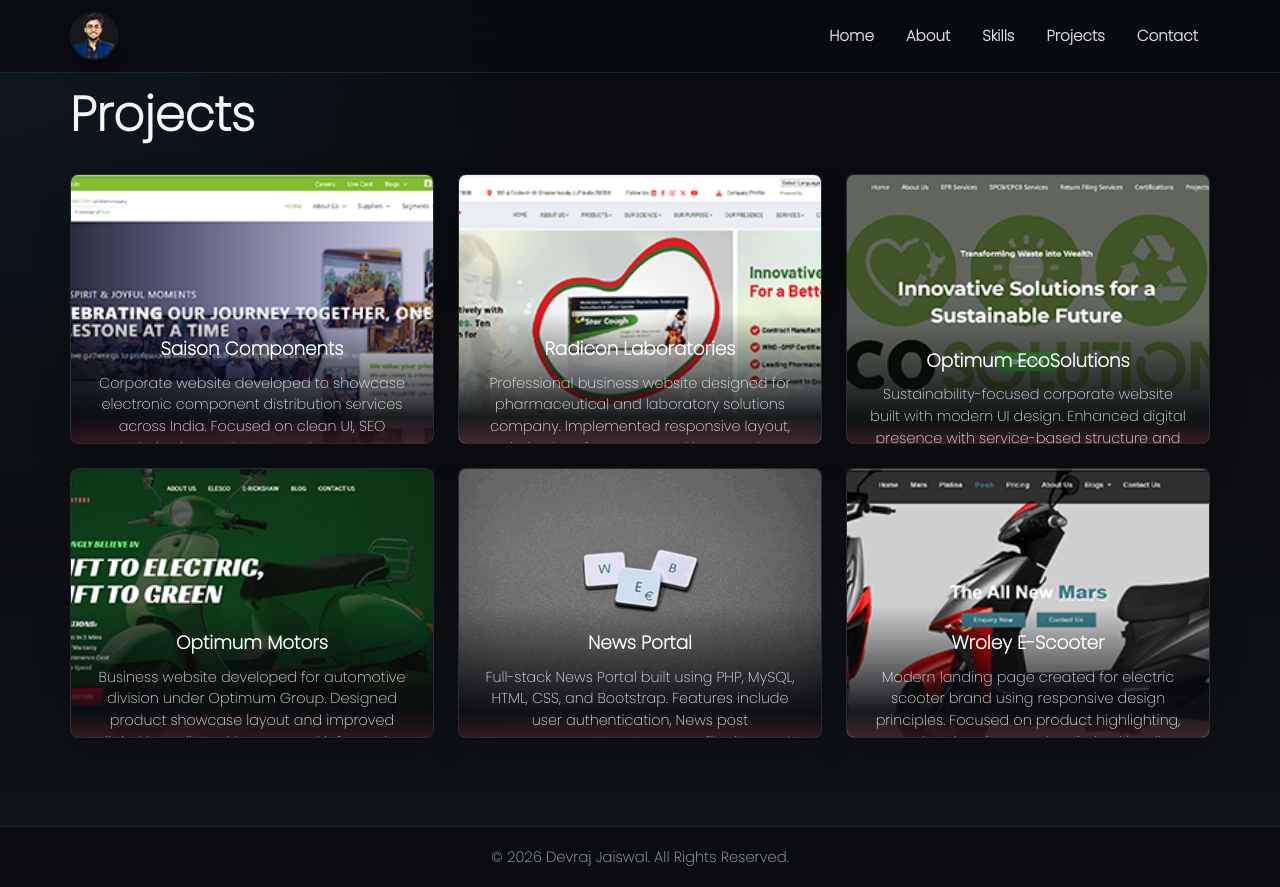
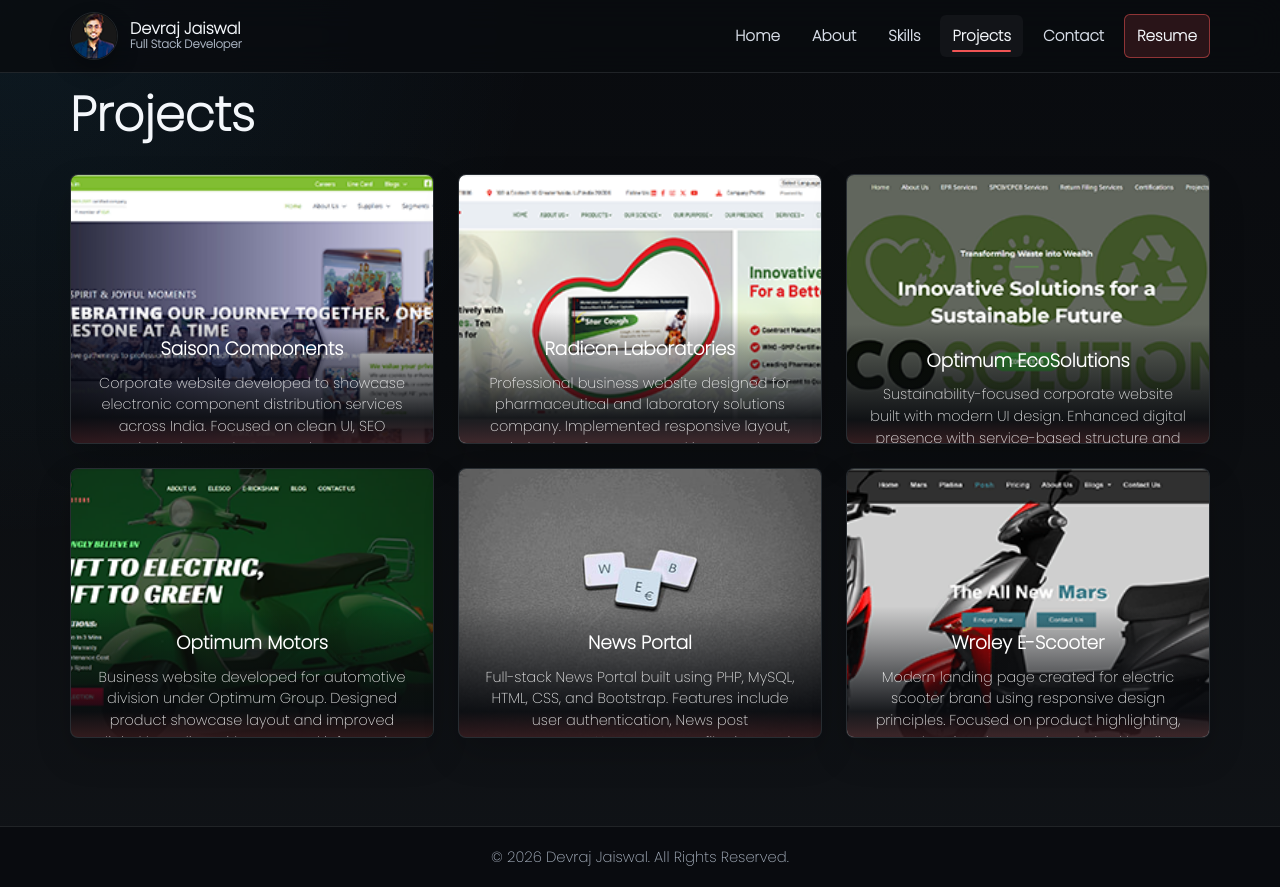
Before and after one commit to DevrajJaiswal/MyPortfolio, a React (Vite) app: page /projects in a window 1280 px wide. Built offline with nearby package versions, Linux system fonts and the light colour scheme.

Commit message:
feat: make the navigation feel more personal and polished

```diff
--- a/src/components/Header.jsx
+++ b/src/components/Header.jsx
@@ -1,27 +1,75 @@
 import React, { useState } from 'react'
-import { Link } from 'react-router-dom';
+import { Link, NavLink } from 'react-router-dom';
 
 function Header() {
     const [isMenuOpen, setIsMenuOpen] = useState(false);
 
-    const openMenu = () => setIsMenuOpen(true);
     const closeMenu = () => setIsMenuOpen(false);
+
+    const navLinks = [
+        { label: 'Home', to: '/' },
+        { label: 'About', to: '/about' },
+        { label: 'Skills', to: '/skills' },
+        { label: 'Projects', to: '/projects' },
+        { label: 'Contact', to: '/contact' },
+    ];
 
     return (
         <>
             <header>
                 <div className="container">
-                    <nav>
-                        <span><Link to="/about"><img src="images/favicon.png" className="logo" alt="Logo" /></Link></span>
-                        <ul id="sidemenu" style={{ right: isMenuOpen ? '0' : '-200px' }}>
-                            <li><Link to="/" onClick={closeMenu}>Home</Link></li>
-                            <li><Link to="/about" onClick={closeMenu}>About</Link></li>
-                            <li><Link to="/skills" onClick={closeMenu}>Skills</Link></li>
-                            <li><Link to="/projects" onClick={closeMenu}>Projects</Link></li>
-                            <li><Link to="/contact" onClick={closeMenu}>Contact</Link></li>
-                            <i className="fa fa-solid fa-xmark" onClick={closeMenu}></i>
+                    <nav aria-label="Primary navigation">
+                        <Link to="/" className="brand" onClick={closeMenu}>
+                            <img src="images/favicon.png" className="logo" alt="Devraj Jaiswal logo" />
+                            <span>
+                                <strong>Devraj Jaiswal</strong>
+                                <small>Full Stack Developer</small>
+                            </span>
+                        </Link>
+
+                        <ul id="sidemenu" className={isMenuOpen ? 'is-open' : ''}>
+                            {navLinks.map((link) => (
+                                <li key={link.to}>
+                                    <NavLink
+                                        to={link.to}
+                                        onClick={closeMenu}
+                                        className={({ isActive }) => isActive ? 'active' : undefined}
+                                    >
+                                        {link.label}
+                                    </NavLink>
+                                </li>
+                            ))}
+                            <li>
+                                <a
+                                    href="/images/Devraj-Jaiswal-Resume-Full-Stack-Web-Developer.pdf"
+                                    className="resume-link"
+                                    target="_blank"
+                                    rel="noreferrer"
+                                    onClick={closeMenu}
+                                >
+                                    Resume
+                                </a>
+                            </li>
+                            <button
+                                type="button"
+                                className="menu-control menu-close"
+                                aria-label="Close navigation menu"
+                                onClick={closeMenu}
+                            >
+                                <i className="fa fa-solid fa-xmark" aria-hidden="true"></i>
+                            </button>
                         </ul>
-                        <i className="fa fa-solid fa-bars" onClick={openMenu}></i>
+
+                        <button
+                            type="button"
+                            className="menu-control menu-open"
+                            aria-label="Open navigation menu"
+                            aria-controls="sidemenu"
+                            aria-expanded={isMenuOpen}
+                            onClick={() => setIsMenuOpen(true)}
+                        >
+                            <i className="fa fa-solid fa-bars" aria-hidden="true"></i>
+                        </button>
                     </nav>
                 </div>
             </header>
--- a/src/index.css
+++ b/src/index.css
@@ -176,6 +176,32 @@
   width: 100%;
 }
 
+.brand {
+  display: inline-flex;
+  align-items: center;
+  gap: 12px;
+  min-width: 0;
+}
+
+.brand span {
+  display: grid;
+  gap: 1px;
+}
+
+.brand strong {
+  color: var(--text);
+  font-size: 1rem;
+  font-weight: 850;
+  line-height: 1.1;
+}
+
+.brand small {
+  color: var(--text-muted);
+  font-size: 0.72rem;
+  font-weight: 700;
+  line-height: 1.2;
+}
+
 .logo {
   width: 48px;
   height: 48px;
@@ -225,19 +251,56 @@
 }
 
 nav ul li a:hover,
-nav ul li a:focus-visible {
+nav ul li a:focus-visible,
+nav ul li a.active {
   color: var(--text);
   background: rgba(255, 255, 255, 0.04);
 }
 
 nav ul li a:hover::after,
-nav ul li a:focus-visible::after {
+nav ul li a:focus-visible::after,
+nav ul li a.active::after {
   transform: scaleX(1);
 }
 
-nav .fa {
+.resume-link {
+  border: 1px solid rgba(240, 84, 84, 0.52);
+  background: rgba(240, 84, 84, 0.14);
+  color: var(--text);
+}
+
+.resume-link::after {
   display: none;
+}
+
+.menu-control {
+  display: none;
+  align-items: center;
+  justify-content: center;
+  width: 42px;
+  height: 42px;
+  border: 1px solid var(--border);
+  border-radius: var(--radius-sm);
+  background: rgba(255, 255, 255, 0.04);
+  color: var(--text);
   cursor: pointer;
+  transition:
+    border-color 180ms ease,
+    background 180ms ease,
+    color 180ms ease;
+}
+
+.menu-control:hover {
+  border-color: rgba(240, 84, 84, 0.42);
+  background: rgba(240, 84, 84, 0.12);
+}
+
+.menu-control i {
+  color: inherit;
+}
+
+.menu-close {
+  display: none;
 }
 
 #home {
@@ -674,11 +737,20 @@
     margin-bottom: 24px;
   }
 
-  nav .fa {
-    display: block;
-    color: var(--text);
-    font-size: 1.55rem;
-    padding: 4px;
+  .brand {
+    gap: 10px;
+  }
+
+  .brand strong {
+    font-size: 0.95rem;
+  }
+
+  .brand small {
+    font-size: 0.68rem;
+  }
+
+  .menu-open {
+    display: inline-flex;
   }
 
   nav ul {
@@ -695,6 +767,10 @@
     transition: right 220ms ease;
   }
 
+  nav ul.is-open {
+    right: 0;
+  }
+
   nav ul li {
     display: block;
     margin-bottom: 10px;
@@ -705,8 +781,9 @@
     padding: 10px 12px;
   }
 
-  nav ul .fa {
+  .menu-close {
     position: absolute;
+    display: inline-flex;
     top: 22px;
     right: 20px;
   }
```
